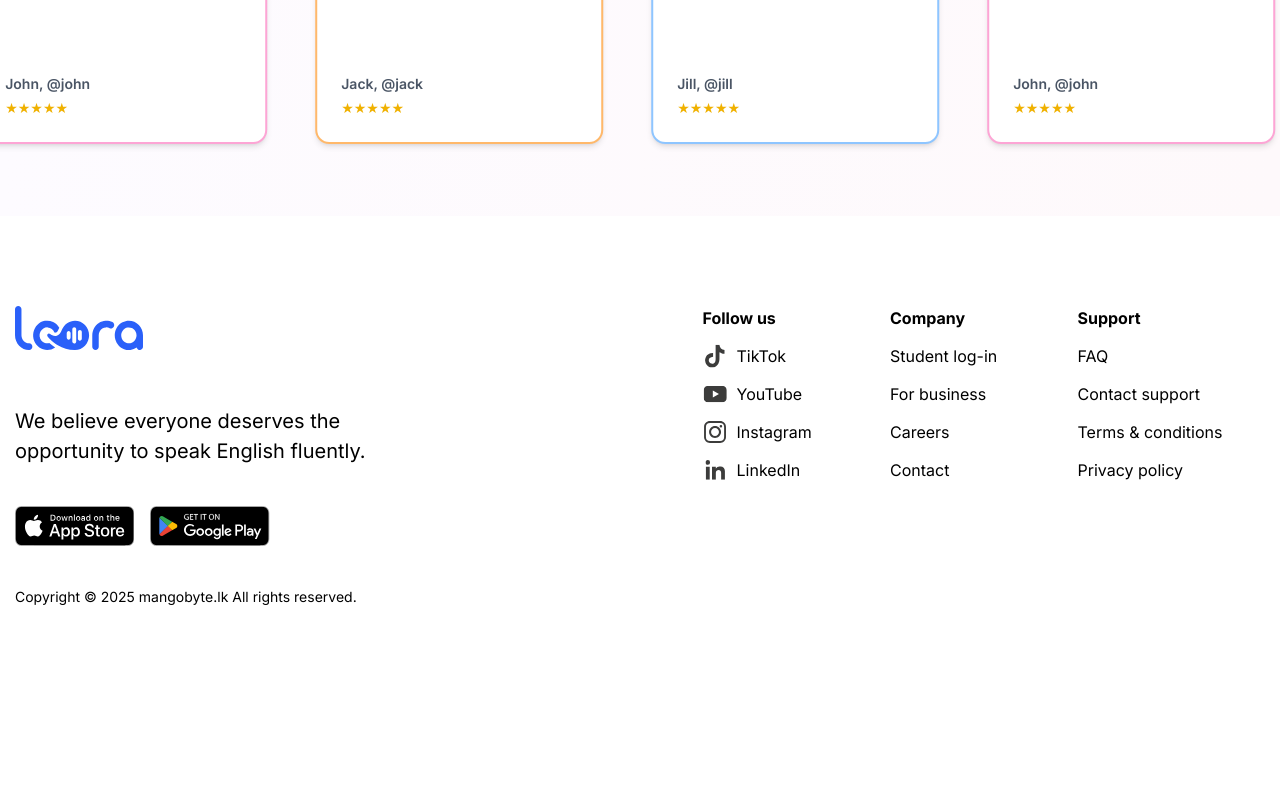
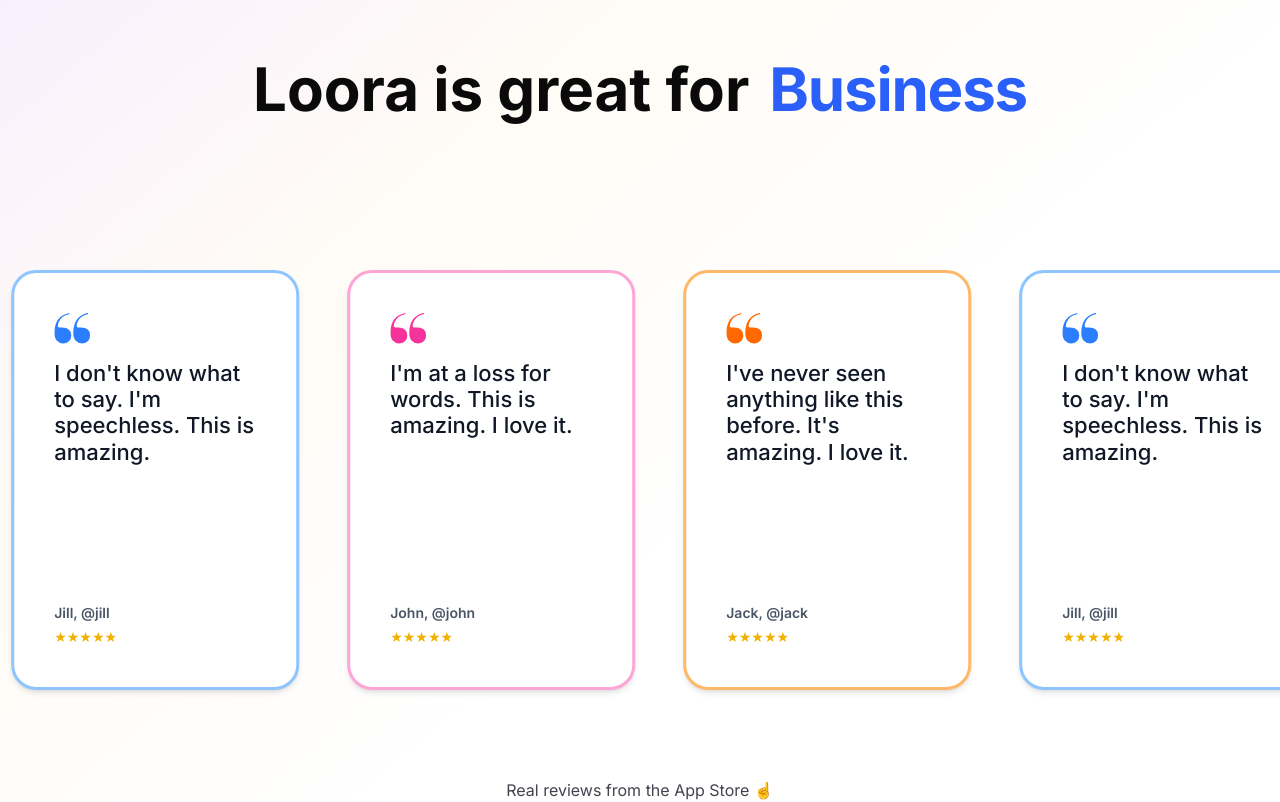
Before and after one commit to hirushann/kandoo, a Next.js app: page / in a window 1280 px wide. Shown: the part 6500-7302 px from the top of the page. Before the commit the page ends 7197 px from the top, so only its background shows below. Built offline with nearby package versions, Linux system fonts and the light colour scheme.

Commit message:
review section done

```diff
--- a/components/ReviewSection.tsx
+++ b/components/ReviewSection.tsx
@@ -1,5 +1,6 @@
 import { cn } from "@/lib/utils";
 import { Marquee } from "@/components/magicui/marquee";
+import { TypingAnimation } from "@/components/magicui/typing-animation";
 
 
 const reviews = [
@@ -59,7 +60,7 @@
 
   return (
   <div className={cn(
-    "w-72 rounded-xl !border-2 p-6 bg-white shadow-md h-[420px] flex flex-col justify-between",
+    "w-72 !border-3 p-10 bg-white shadow-md h-[420px] flex flex-col justify-between rounded-[25px]",
     color.includes("border") && `border ${color}`,
   )}>
     <div className={cn("text-3xl mb-4", color)}>
@@ -84,7 +85,12 @@
 
 export function ReviewSection() {
   return (
-    <div className="relative flex w-full flex-col items-center justify-center overflow-hidden bg-gradient-to-r from-[#fdfbff] to-[#fef9fb] py-16">
+    <div className="mt-[200px] pt-48 review-section-container-bg">
+      <div className="mx-auto px-8 relative max-w-[1210px] flex justify-center items-center gap-5">
+        <h2 className="text-6xl leading-normal text-center text-balance font-bold">Loora is great for</h2>
+        <TypingAnimation className="text-[#2a60f9] text-6xl leading-normal text-center text-balance">Business</TypingAnimation>
+      </div>
+      <div className="pt-32 pb-20">
         <Marquee pauseOnHover className="[--duration:20s]">
           {firstRow.map((review, index) => (
             <div key={review.username} className="px-4">
@@ -92,11 +98,14 @@
             </div>
           ))}
         </Marquee>
-      {/* <Marquee reverse pauseOnHover className="[--duration:20s]">
-        {secondRow.map((review) => (
-          <ReviewCard key={review.username} {...review} />
-        ))}
-      </Marquee> */}
+      </div>
+
+      <div className="mx-auto px-8 relative max-w-[1210px] flex flex-col justify-center items-center gap-5">
+        <div className="w-full">
+          <p className="font-normal text-[#41444d] text-center">Real reviews from the App Store ☝️</p>
+        </div>
+        <svg xmlns="http://www.w3.org/2000/svg" width="178" height="20" fill="none" className="mt-28"><path fill="#9DA0A6" d="M0 9h53v2H0zM125 9h53v2h-53z"></path><rect width="8" height="20" x="85" fill="#9DA0A6" rx="4"></rect><rect width="8" height="14" x="73" y="3" fill="#9DA0A6" rx="4"></rect><rect width="8" height="10" x="97" y="5" fill="#9DA0A6" rx="4"></rect></svg>
+      </div>
       {/* <div className="pointer-events-none absolute inset-y-0 left-0 w-1/4 bg-gradient-to-r from-background"></div>
       <div className="pointer-events-none absolute inset-y-0 right-0 w-1/4 bg-gradient-to-l from-background"></div> */}
     </div>
--- a/package.json
+++ b/package.json
@@ -14,6 +14,7 @@
     "clsx": "^2.1.1",
     "framer-motion": "^12.18.1",
     "lucide-react": "^0.522.0",
+    "motion": "^12.19.2",
     "next": "15.3.4",
     "react": "^19.0.0",
     "react-dom": "^19.0.0",
--- a/src/app/custom.css
+++ b/src/app/custom.css
@@ -121,3 +121,7 @@
     opacity: .2;
     filter: blur(125px);
 }
+
+.review-section-container-bg{
+    background: linear-gradient(139.87deg, rgb(247, 237, 255), rgba(255, 248, 237, 0.5) 31.29%, rgba(250, 250, 250, 0) 58.26%);
+}
--- /dev/null
+++ b/src/components/magicui/typing-animation.tsx
@@ -0,0 +1,90 @@
+"use client";
+
+import { cn } from "@/lib/utils";
+import { motion, MotionProps } from "motion/react";
+import { useEffect, useRef, useState } from "react";
+
+interface TypingAnimationProps extends MotionProps {
+  children: string;
+  className?: string;
+  duration?: number;
+  delay?: number;
+  as?: React.ElementType;
+  startOnView?: boolean;
+}
+
+export function TypingAnimation({
+  children,
+  className,
+  duration = 100,
+  delay = 0,
+  as: Component = "div",
+  startOnView = false,
+  ...props
+}: TypingAnimationProps) {
+  const MotionComponent = motion.create(Component, {
+    forwardMotionProps: true,
+  });
+
+  const [displayedText, setDisplayedText] = useState<string>("");
+  const [started, setStarted] = useState(false);
+  const elementRef = useRef<HTMLElement | null>(null);
+
+  useEffect(() => {
+    if (!startOnView) {
+      const startTimeout = setTimeout(() => {
+        setStarted(true);
+      }, delay);
+      return () => clearTimeout(startTimeout);
+    }
+
+    const observer = new IntersectionObserver(
+      ([entry]) => {
+        if (entry.isIntersecting) {
+          setTimeout(() => {
+            setStarted(true);
+          }, delay);
+          observer.disconnect();
+        }
+      },
+      { threshold: 0.1 },
+    );
+
+    if (elementRef.current) {
+      observer.observe(elementRef.current);
+    }
+
+    return () => observer.disconnect();
+  }, [delay, startOnView]);
+
+  useEffect(() => {
+    if (!started) return;
+
+    let i = 0;
+    const typingEffect = setInterval(() => {
+      if (i < children.length) {
+        setDisplayedText(children.substring(0, i + 1));
+        i++;
+      } else {
+        clearInterval(typingEffect);
+      }
+    }, duration);
+
+    return () => {
+      clearInterval(typingEffect);
+    };
+  }, [children, duration, started]);
+
+  return (
+    <MotionComponent
+      ref={elementRef}
+      className={cn(
+        "text-4xl font-bold leading-[5rem] tracking-[-0.02em]",
+        className,
+      )}
+      {...props}
+    >
+      {displayedText}
+    </MotionComponent>
+  );
+}
```
Also changed, not shown: 1 other file (tests, documents, lock files or other folders). Lines whose indentation alone changed are shown as unchanged.
